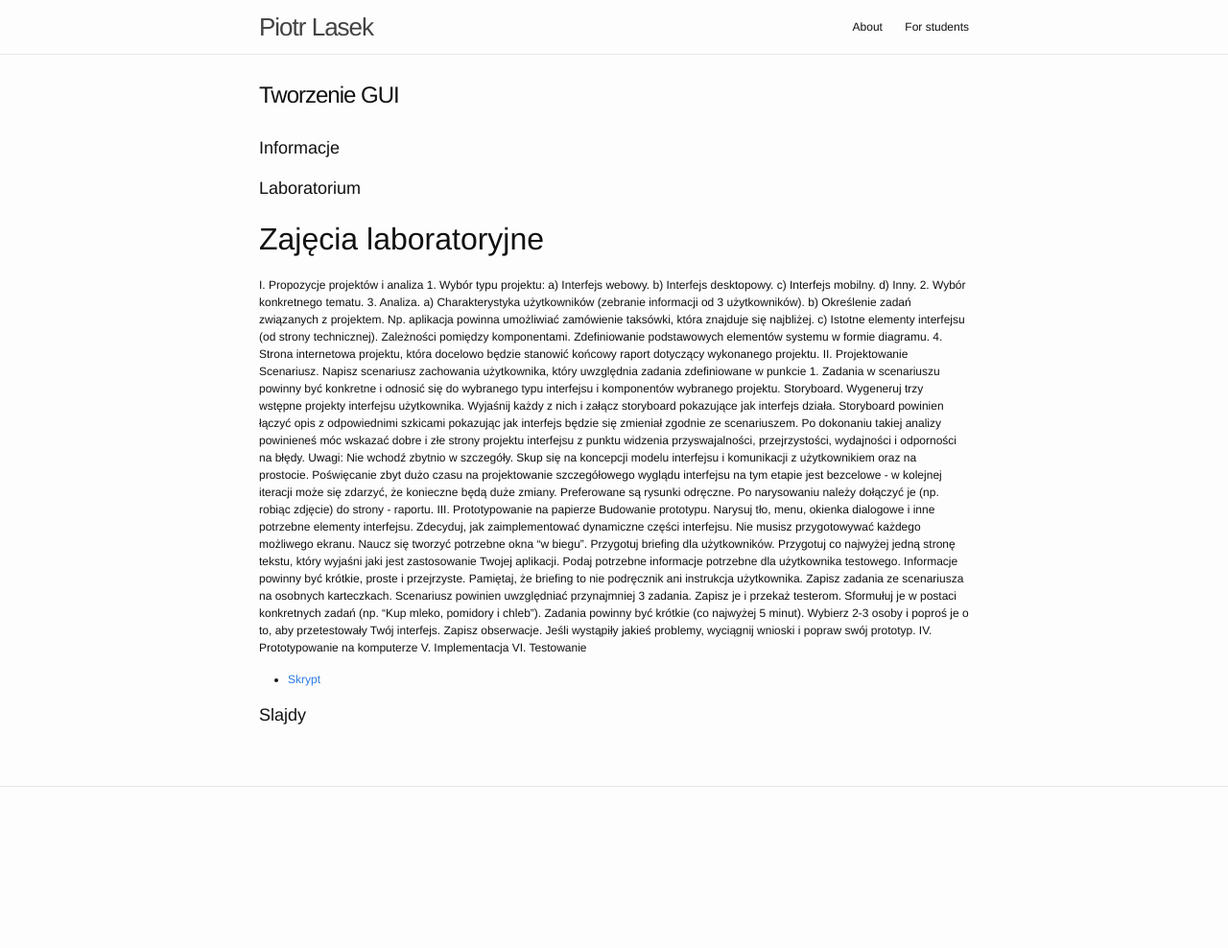
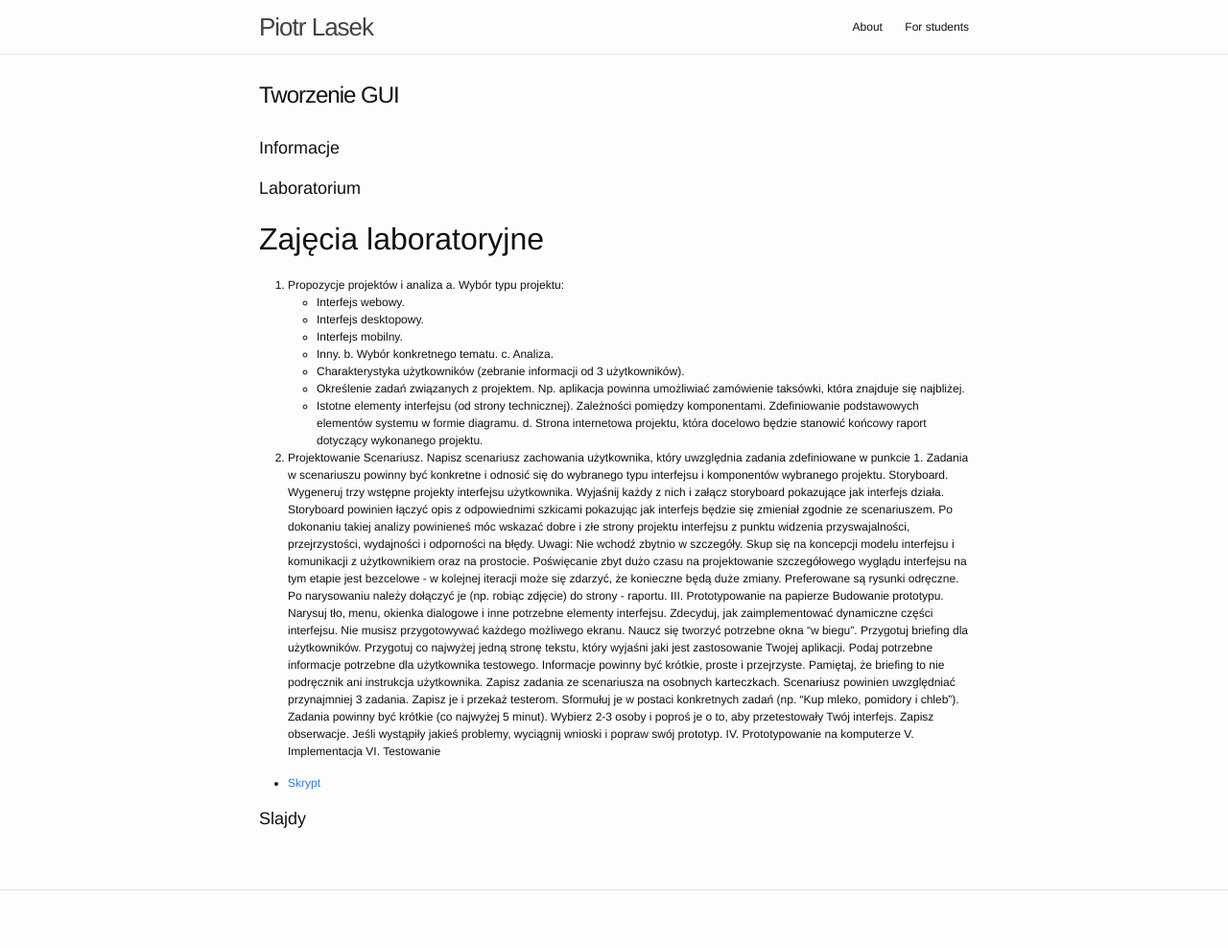
Before and after one commit to piotrlasek/piotrlasek.github.io, a Jekyll site: the page built from for-students/tgui2016.md, in a window 1280 px wide. Shown: the whole page at 96% size. Built offline with Jekyll 4.4.1, drawn with Linux system fonts in a browser that asks for light colours; before the commit the page ends 900 px from its top, so only the background shows below that.

Commit message:
Update tgui2016.md

```diff
--- a/for-students/tgui2016.md
+++ b/for-students/tgui2016.md
@@ -11,19 +11,20 @@ exclude: true
 
 ## Zajęcia laboratoryjne
 
-I. Propozycje projektów i analiza
-    1. Wybór typu projektu:
-        a) Interfejs webowy.
-        b) Interfejs desktopowy.
-        c) Interfejs mobilny.
-        d) Inny.
-    2. Wybór konkretnego tematu.
-    3. Analiza.
-        a) Charakterystyka użytkowników (zebranie informacji od 3 użytkowników).
-        b) Określenie zadań związanych z projektem. Np. aplikacja powinna umożliwiać zamówienie taksówki, która znajduje się najbliżej.
-        c) Istotne elementy interfejsu (od strony technicznej). Zależności pomiędzy komponentami. Zdefiniowanie podstawowych elementów systemu w formie diagramu.
-    4. Strona internetowa projektu, która docelowo będzie stanowić końcowy raport dotyczący wykonanego projektu.
-II. Projektowanie
+1. Propozycje projektów i analiza
+ a. Wybór typu projektu:
+  * Interfejs webowy.
+  * Interfejs desktopowy.
+  * Interfejs mobilny.
+  * Inny.
+ b. Wybór konkretnego tematu.
+ c. Analiza.
+  * Charakterystyka użytkowników (zebranie informacji od 3 użytkowników).
+  * Określenie zadań związanych z projektem. Np. aplikacja powinna umożliwiać zamówienie taksówki, która znajduje się najbliżej.
+  * Istotne elementy interfejsu (od strony technicznej). Zależności pomiędzy komponentami. Zdefiniowanie podstawowych elementów systemu w formie diagramu.
+ d. Strona internetowa projektu, która docelowo będzie stanowić końcowy raport dotyczący wykonanego projektu.
+
+2. Projektowanie
 Scenariusz. Napisz scenariusz zachowania użytkownika, który uwzględnia zadania zdefiniowane w punkcie 1. Zadania w scenariuszu powinny być konkretne i odnosić się do wybranego typu interfejsu i komponentów wybranego projektu.
 Storyboard. Wygeneruj trzy wstępne projekty interfejsu użytkownika. Wyjaśnij każdy z nich i załącz storyboard pokazujące jak interfejs działa. Storyboard powinien łączyć opis z odpowiednimi szkicami pokazując jak interfejs będzie się zmieniał zgodnie ze scenariuszem. Po dokonaniu takiej analizy powinieneś móc wskazać dobre i złe strony projektu interfejsu z punktu widzenia przyswajalności, przejrzystości, wydajności i odporności na błędy.
 Uwagi:
```
